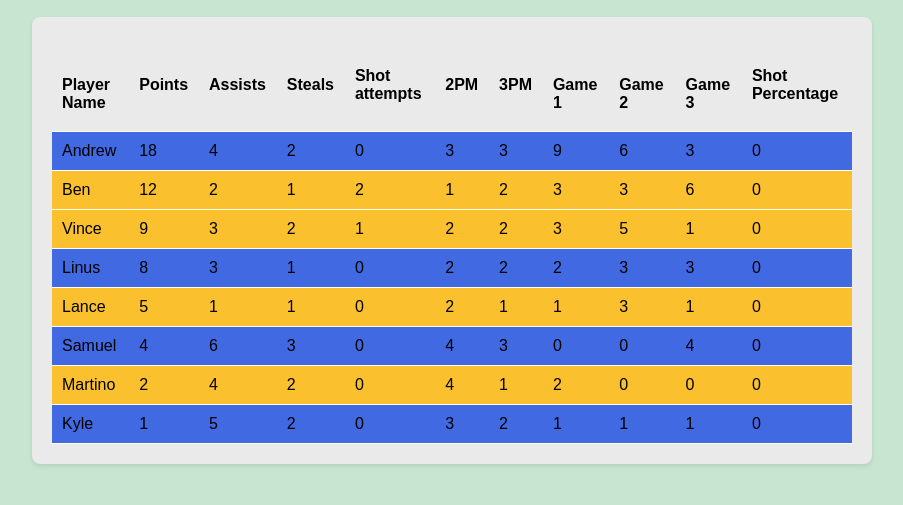
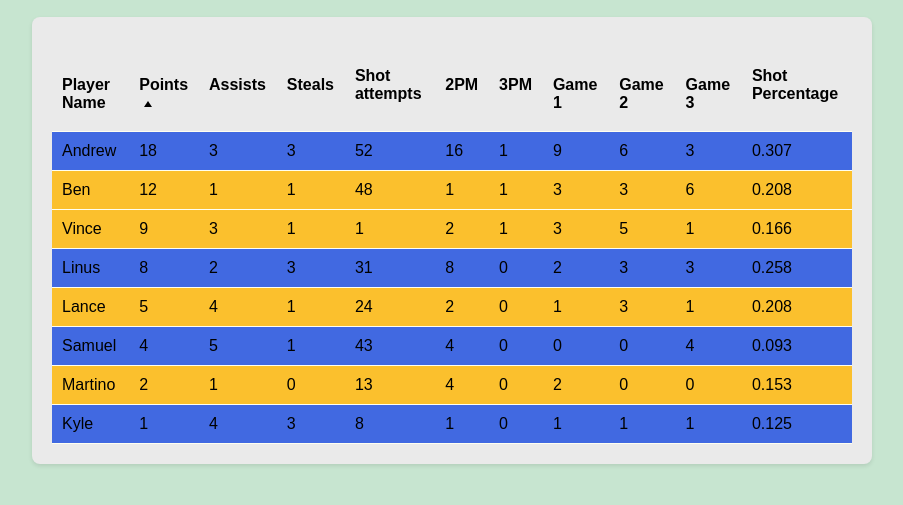
Before and after one commit to J-A-R-S-H/basketball-stat-sheet-table, a plain HTML site: page html.html in a window 1280 px wide. Both pictures are taken after a click on the element "Points". Shown: the part 61-566 px from the top of the page, without its empty margins (188-1091 px from the left). Drawn offline with Linux system fonts and the light colour scheme.

Commit message:
updated scores

```diff
--- a/html.html
+++ b/html.html
@@ -2,7 +2,7 @@
 <html>
 
 <head>
-    <title>Basketball Stats</title>
+    <title>NBA Legends Stats</title>
     <link rel="stylesheet" type="text/css" href="styles.css">
 
 </head>
--- a/script.js
+++ b/script.js
@@ -1,31 +1,28 @@
 let playerData = [
-    { name: "Samuel", points: 4, assists: 6, steals: 3, fg: 0, twoPm: 4, threePm: 3, game1: 0, game2: 0, game3: 4, shotPercentage: 0 },
-    { name: "Andrew", points: 18, assists: 4, steals: 2, fg: 0, twoPm: 3, threePm: 3, game1: 9, game2: 6, game3: 3, shotPercentage: 0 },
-    { name: "Linus", points: 8, assists: 3, steals: 1, fg: 0, twoPm: 2, threePm: 2, game1: 2, game2: 3, game3: 3, shotPercentage: 0 },
-    { name: "Kyle", points: 1, assists: 5, steals: 2, fg: 0, twoPm: 3, threePm: 2, game1: 1, game2: 1, game3: 1, shotPercentage: 0 },
-    { name: "Ben", points: 12, assists: 2, steals: 1, fg: 2, twoPm: 1, threePm: 2, game1: 3, game2: 3, game3: 6, shotPercentage: 0 },
-    { name: "Vince", points: 9, assists: 3, steals: 2, fg: 1, twoPm: 2, threePm: 2, game1: 3, game2: 5, game3: 1, shotPercentage: 0 },
-    { name: "Lance", points: 5, assists: 1, steals: 1, fg: 0, twoPm: 2, threePm: 1, game1: 1, game2: 3, game3: 1, shotPercentage: 0 },
-    { name: "Martino", points: 2, assists: 4, steals: 2, fg: 0, twoPm: 4, threePm: 1, game1: 2, game2: 0, game3: 0, shotPercentage: 0 }
+    { name: "Samuel", points: 4, assists: 5, steals: 1, fg: 43, twoPm: 4, threePm: 0, game1: 0, game2: 0, game3: 4, shotPercentage: 0.093 },
+    { name: "Andrew", points: 18, assists: 3, steals: 3, fg: 52, twoPm: 16, threePm: 1, game1: 9, game2: 6, game3: 3, shotPercentage: 0.307 },
+    { name: "Linus", points: 8, assists: 2, steals: 3, fg: 31, twoPm: 8, threePm: 0, game1: 2, game2: 3, game3: 3, shotPercentage: 0.258 },
+    { name: "Kyle", points: 1, assists: 4, steals: 3, fg: 8, twoPm: 1, threePm: 0, game1: 1, game2: 1, game3: 1, shotPercentage: 0.125 },
+    { name: "Ben", points: 12, assists: 1, steals: 1, fg: 48, twoPm: 1, threePm: 1, game1: 3, game2: 3, game3: 6, shotPercentage: 0.208 },
+    { name: "Vince", points: 9, assists: 3, steals: 1, fg: 1, twoPm: 2, threePm: 1, game1: 3, game2: 5, game3: 1, shotPercentage: 0.166 },
+    { name: "Lance", points: 5, assists: 4, steals: 1, fg: 24, twoPm: 2, threePm: 0, game1: 1, game2: 3, game3: 1, shotPercentage: 0.208 },
+    { name: "Martino", points: 2, assists: 1, steals: 0, fg: 13, twoPm: 4, threePm: 0, game1: 2, game2: 0, game3: 0, shotPercentage: 0.153 }
 ];
 
 let playerColors = new Map(); // Store player colors separately
 
-// Function to populate the table with player data
 function populateTable() {
     const tableBody = document.getElementById("table-body");
-    tableBody.innerHTML = ""; // Clear the table body
+    tableBody.innerHTML = "";
 
     // Iterate through the player data and populate the table
     playerData.forEach((player, index) => {
         const row = document.createElement("tr");
 
-        // Check if player already has a color assigned
         const color = playerColors.get(player.name);
         if (color) {
             row.className = color;
         } else {
-            // Assign appropriate class based on the player's name
             row.className = index < 4 ? "team-1" : "team-2";
             // Store the assigned color for the player
             playerColors.set(player.name, row.className);
@@ -79,10 +76,8 @@ function updateTable() {
         tableBody.appendChild(row);
     });
 }
-
-// Add event listeners to the sortable columns
 const sortableColumns = document.getElementsByClassName("sortable");
-Array.from(sortableColumns).forEach(column => {
+Array.from(sortableColumns).forEach((column) => {
     column.addEventListener("click", () => {
         const stat = column.getAttribute("data-stat");
         const currentOrder = column.getAttribute("data-order");
@@ -90,15 +85,28 @@ Array.from(sortableColumns).forEach(column => {
         sortByStat(stat, currentOrder);
 
         // Toggle the sorting order
-        column.setAttribute("data-order", currentOrder === "asc" ? "desc" : "asc");
+        const newOrder = currentOrder === "asc" ? "desc" : "asc";
+        column.setAttribute("data-order", newOrder);
+
+        // Reset arrow symbols for all columns
+        Array.from(sortableColumns).forEach((col) => {
+            col.classList.remove("sort-asc", "sort-desc");
+        });
+
+        // Add arrow symbol for the clicked column
+        column.classList.add(newOrder === "asc" ? "sort-asc" : "sort-desc");
     });
 });
 
-// Function to sort player data by a specific stat
 function sortByStat(stat, order) {
-    playerData.sort((a, b) => (order === "asc" ? a[stat] - b[stat] : b[stat] - a[stat]));
+    playerData.sort((a, b) => {
+        if (order === "asc") {
+            return a[stat] - b[stat];
+        } else {
+            return b[stat] - a[stat];
+        }
+    });
     updateTable();
 }
 
-// Initially populate the table
 populateTable();
```
